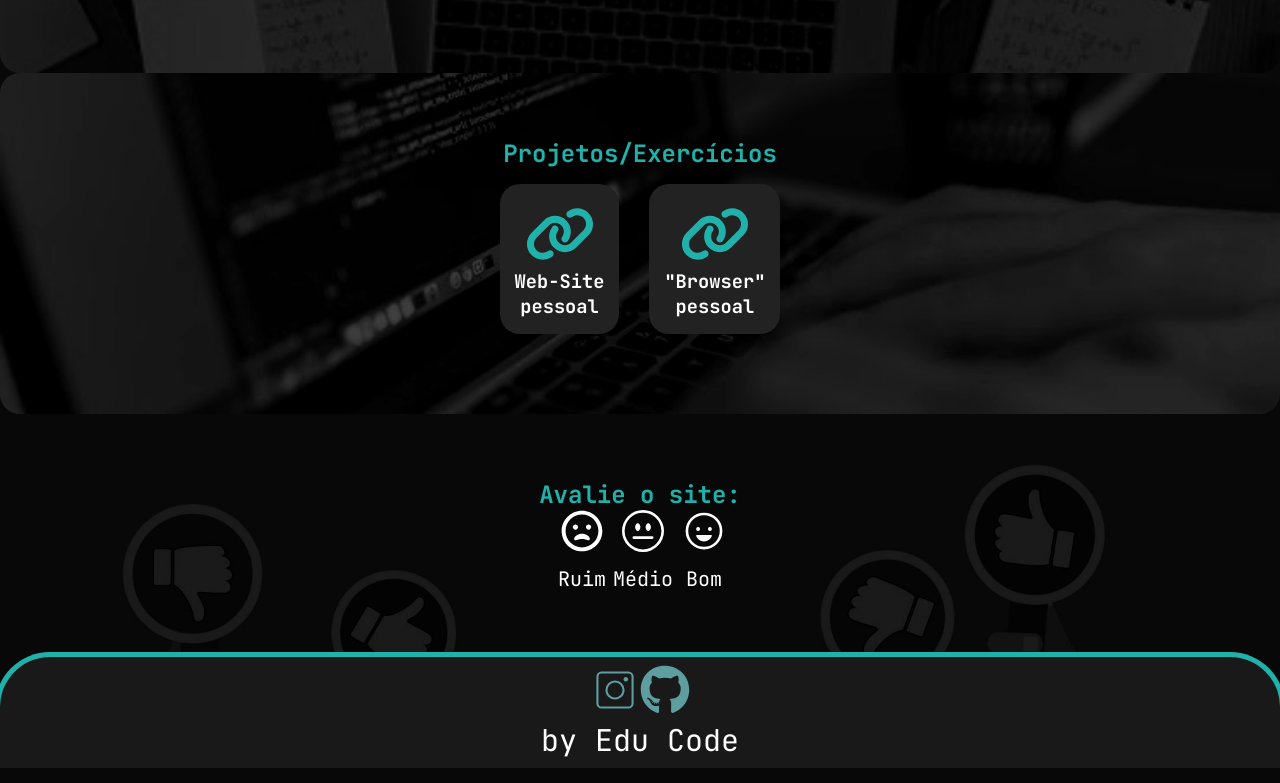
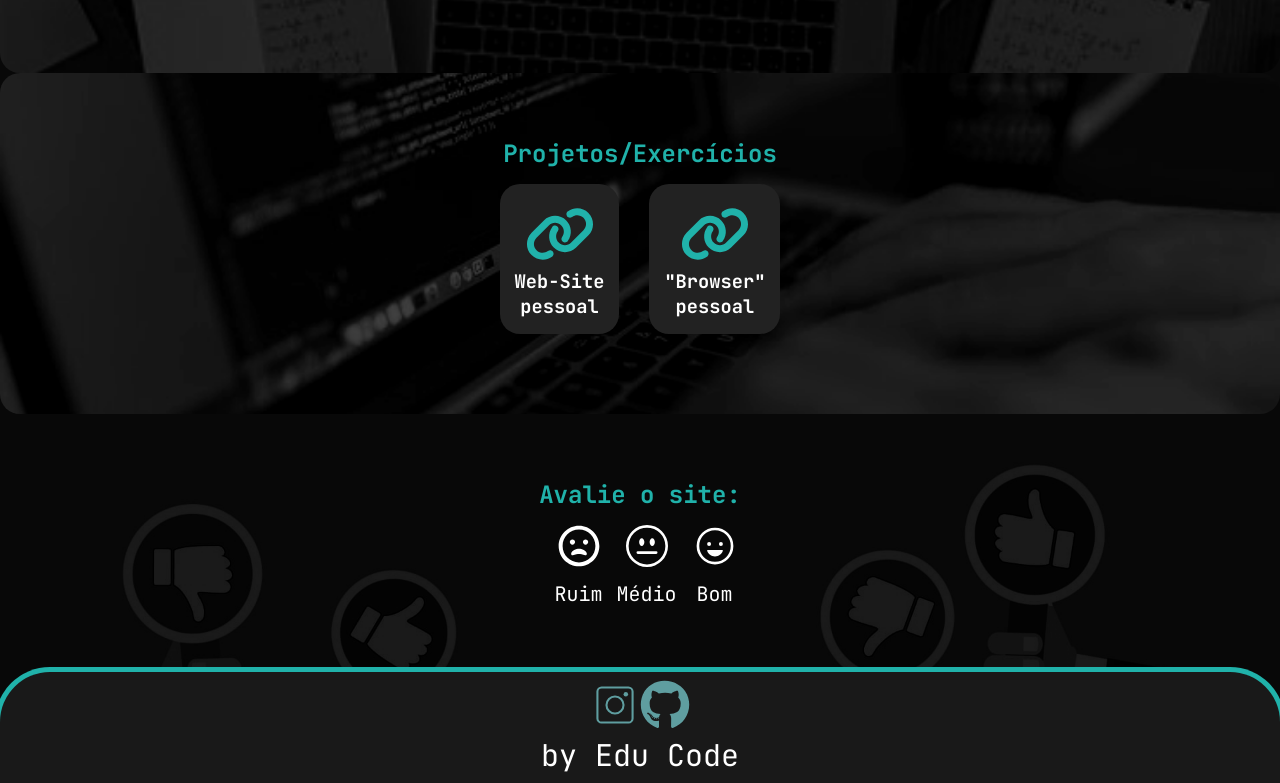
Before and after one commit to D3vEduardo/React-Site, a React (Vite) app: page / in a window 1280 px wide. Shown: the part 832-1615 px from the top of the page. Built offline with nearby package versions, Linux system fonts and the light colour scheme; no server answers; the database is empty.

Commit message:
atualizando site

```diff
--- a/src/Components/Home/Avaliar.module.css
+++ b/src/Components/Home/Avaliar.module.css
@@ -21,8 +21,9 @@
 }
 
 .fig_carinha {
+    padding-top: 15px;
     color: white;
-    padding-left: 6px;
+    padding-left: 13px;
     text-align: center;
     font-size: 20px;
     transition: all 0.25s ease;
```
